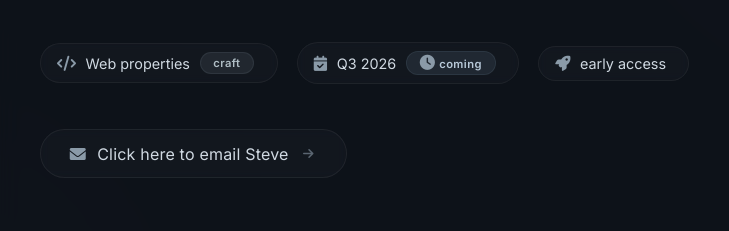
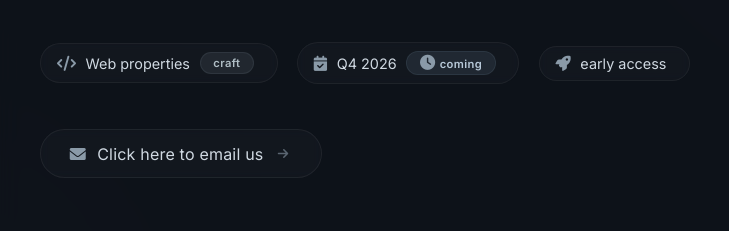
Before and after one commit to kukatinga/domainmont, a plain HTML site: page index.html in a window 1280 px wide. Shown: the part 389-620 px from the top of the page, 209-938 px from the left. Drawn offline with Linux system fonts and the light colour scheme.

Commit message:
Update launch quarter and email link text

```diff
--- a/index.html
+++ b/index.html
@@ -437,7 +437,7 @@
       </span>
       <span class="chip">
         <i class="fas fa-calendar-check"></i>
-        <span>Q3 2026</span>
+        <span>Q4 2026</span>
         <span class="badge highlight"><i class="fas fa-clock" style="margin-right: 4px;"></i>coming</span>
       </span>
       <span class="chip">
@@ -453,7 +453,7 @@
            class="email-link"
            aria-label="Email Steve at Domainmont for early access">
           <i class="fas fa-envelope"></i>
-          Click here to email Steve
+          Click here to email us
           <i class="fas fa-arrow-right arrow"></i>
         </a>
       </div>
```
